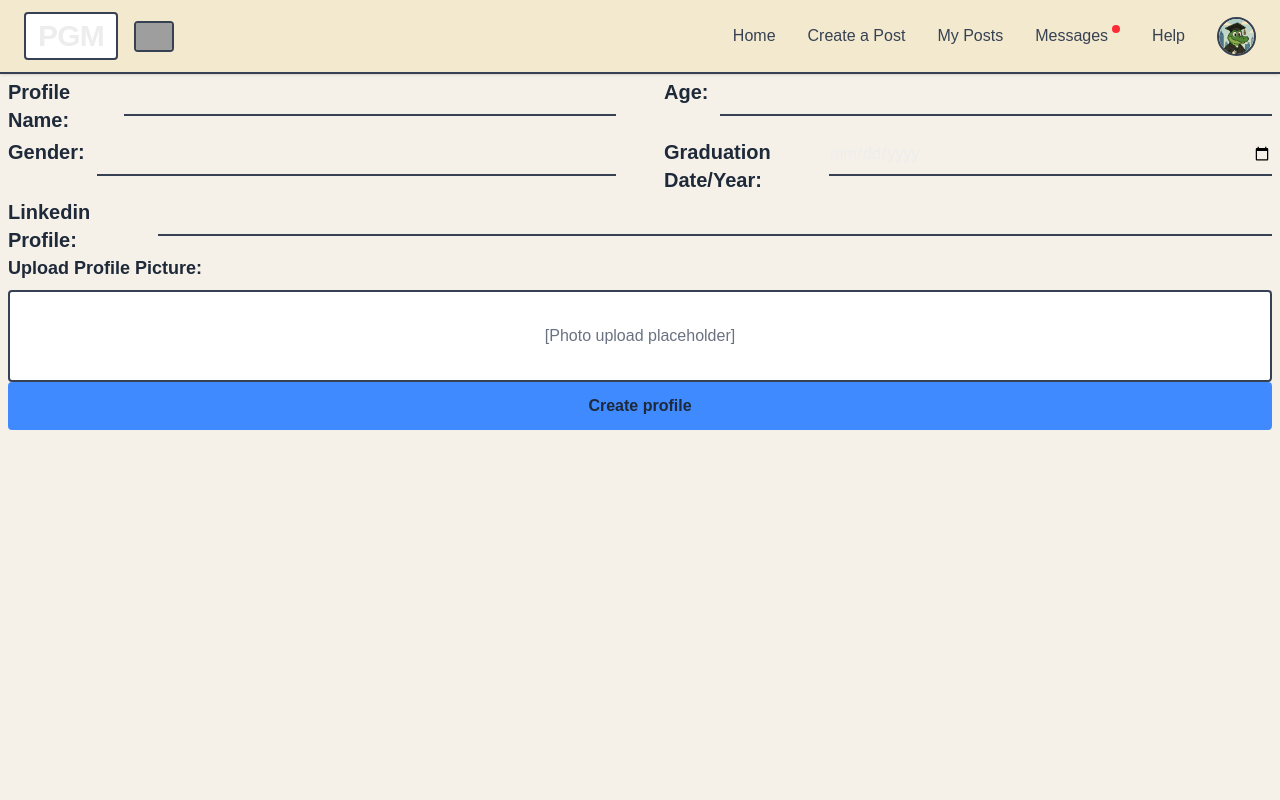
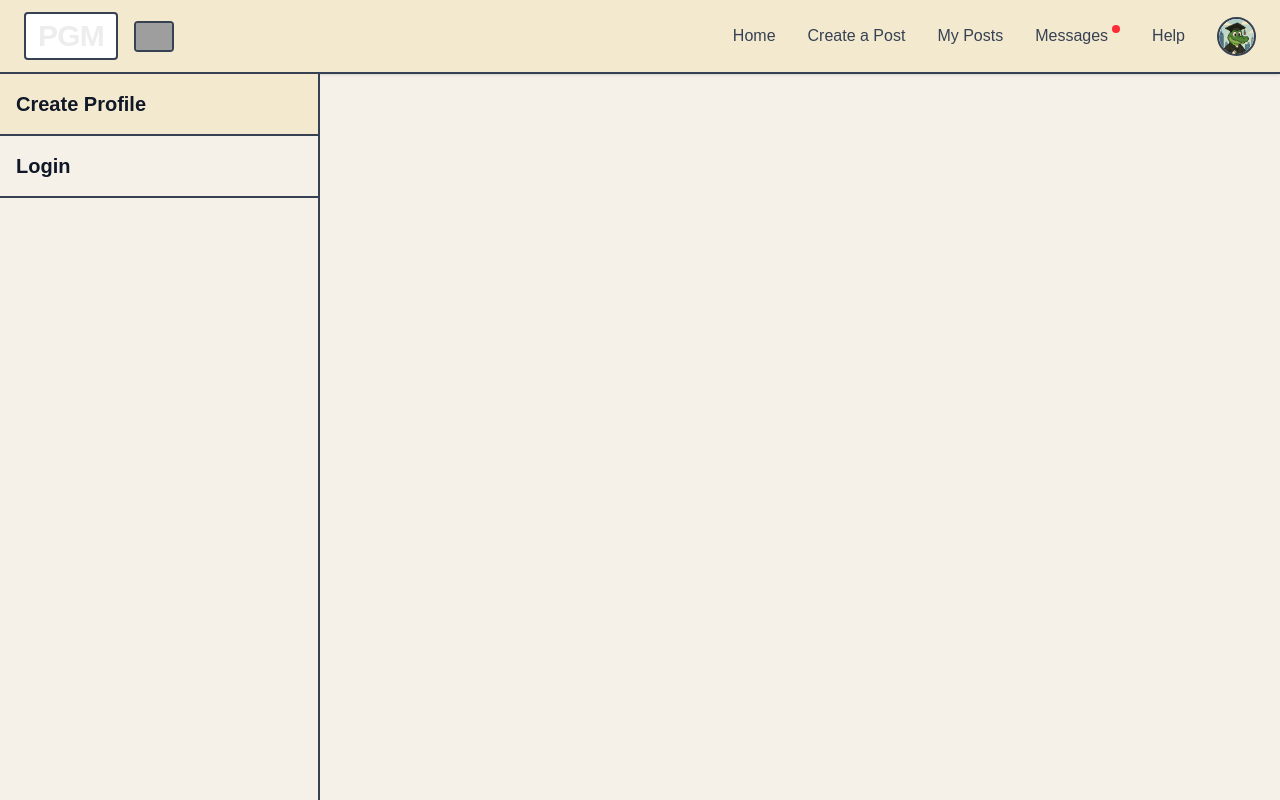
Before and after one commit to Myrtte/Post-Grad-Matcher, a Next.js app in the folder pgm-app/: page /profile in a window 1280 px wide. Built offline with nearby package versions, Linux system fonts and the light colour scheme; grey boxes are pictures that could not be loaded.

Commit message:
made profile tab work but still need user authorization

```diff
--- a/pgm-app/app/profile/page.tsx
+++ b/pgm-app/app/profile/page.tsx
@@ -4,14 +4,47 @@ import { useState } from "react";
 import Navbar from "@/components/Navbar";
 
 export default function ProfilePage() {
+    const [selected, setSelected] = useState<string>("faq");
 
   return (
     <div className="flex h-screen w-full flex-col bg-pastel-light">
       <Navbar selectedPage={"Profile"}/>
 
+        <div className="flex flex-1 overflow-hidden">
+                {/* Chat List Sidebar */}
+                <div className="w-80 border-r-2 border-gray-700">
+                <div className="overflow-y-auto" style={{ height: 'calc(100vh - 130px)' }}>
+                    <div
+                    className={`border-b-2 border-gray-700 p-4 cursor-pointer flex justify-between hover:bg-pastel-hover ${selected === "faq" ? "bg-pastel" : ""}`}
+                    onClick={() => setSelected("create")}
+                    >
+                    <span className="text-gray-900 font-bold text-xl">Create Profile</span>
+                    <span className="text-gray-900 font-bold text-xl">{selected === "create" ? `>` : ""}</span>
+                    </div>
 
-        {/*input for a profile*/}
-        <div className="grid grid-cols-2 gap-8">
+                    <div
+                    className={`border-b-2 border-gray-700 p-4 cursor-pointer flex justify-between hover:bg-pastel-hover ${selected === "about us" ? "bg-pastel" : ""}`}
+                    onClick={() => setSelected("login")}
+                    >
+                    <span className="text-gray-900 font-bold text-xl">Login</span>
+                    <span className="text-gray-900 font-bold text-xl">{selected === "login" ? `>` : ""}</span>
+                    </div>
+
+                </div>
+                </div>
+
+                <div className="mt-8">
+                {selected === "create" && <CreateProfileForm />}
+                {selected === "login" && <LoginForm/>}
+                </div>
+            </div>
+        </div>
+
+  );
+}
+function CreateProfileForm() {
+  return <div className="flex h-screen w-full flex-col bg-pastel-light">
+    <div className="grid grid-cols-2 gap-8">
             <div className="flex items-baseline space-x-3 px-2 justify between">
                     <label className="text-xl font-bold text-gray-800">Profile Name: </label>
                     <input
@@ -36,7 +69,7 @@ export default function ProfilePage() {
         {/*user can choose to enter gender*/}
         {/*input for a profile*/}
         <div className="grid grid-cols-2 gap-8">
-            <div className="flex items-baseline space-x-3 px-2 justifu between">
+            <div className="flex items-baseline space-x-3 px-2 justify between">
                     <label className="text-xl font-bold text-gray-800">Gender: </label>
                     <input
                     type="text"
@@ -65,6 +98,27 @@ export default function ProfilePage() {
                   required
                 />
               </div>
+        <div className="grid grid-cols-2 gap-8">
+            <div className="flex items-baseline space-x-3 px-2">
+                    <label className="text-xl font-bold text-gray-800">Username: </label>
+                    <input
+                    type="text"
+                    name="username"
+                    className="w-full border-b-2 border-gray-700 bg-transparent py-2 outline-none"
+                    required
+                    />
+                </div>
+
+            <div className="flex items-baseline space-x-3 px-2">
+                    <label className="text-xl font-bold text-gray-800">Password: </label>
+                    <input
+                    type="text"
+                    name="password"
+                    className="w-full border-b-2 border-gray-700 bg-transparent py-2 outline-none"
+                    required
+                    />
+                </div>
+        </div>
 
         <div className="px-2">
                 <label className="block text-lg font-bold text-gray-800 mb-2">Upload Profile Picture:</label>
@@ -80,10 +134,37 @@ export default function ProfilePage() {
                   >Create profile
                 </button>
               </div>
-      </div>
+        </div>
+              ;
+}
+function LoginForm() {
+    return <div className="grid grid-cols-2 gap-8">
+            <div className="flex items-baseline space-x-3 px-2 justify between">
+                    <label className="text-xl font-bold text-gray-800">Username: </label>
+                    <input
+                    type="text"
+                    name="username"
+                    className="w-full border-b-2 border-gray-700 bg-transparent py-2 outline-none"
+                    />
+                </div>
 
+            <div className="flex items-baseline space-x-3 px-2">
+                    <label className="text-xl font-bold text-gray-800">Password: </label>
+                    <input
+                    type="password"
+                    name="password"
+                    className="w-full border-b-2 border-gray-700 bg-transparent py-2 outline-none"
+                    required
+                    />
+                </div>
 
+            <div className="px-2">
+                <button
+                  type="submit"
+                  className="w-full rounded-sm bg-blue-500/90 px-4 py-3 text-gray-800 font-bold hover:bg-blue-500 transition-colors disabled:opacity-50"
+                  >Log in
+                </button>
+              </div>
+        </div>
 
-
-  );
 }
```
